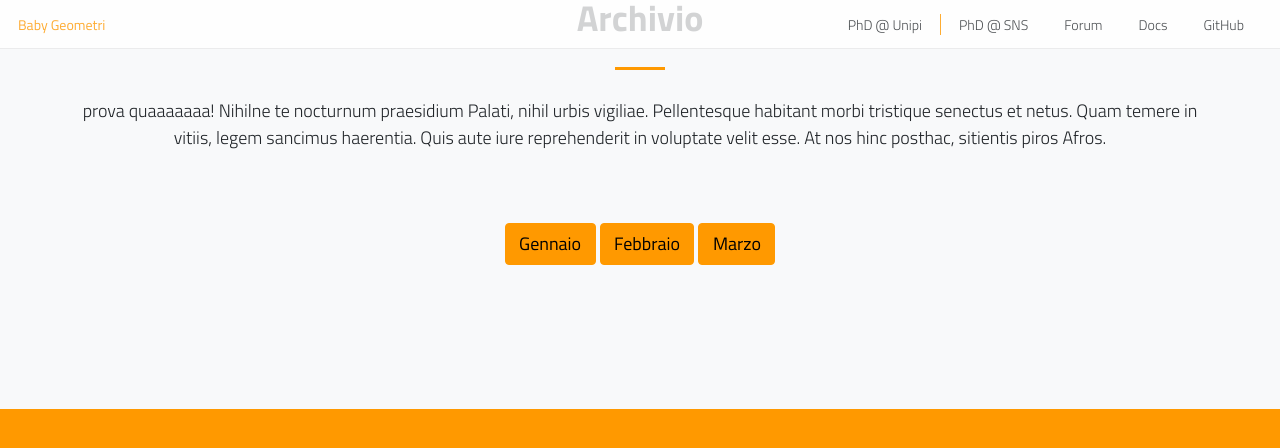
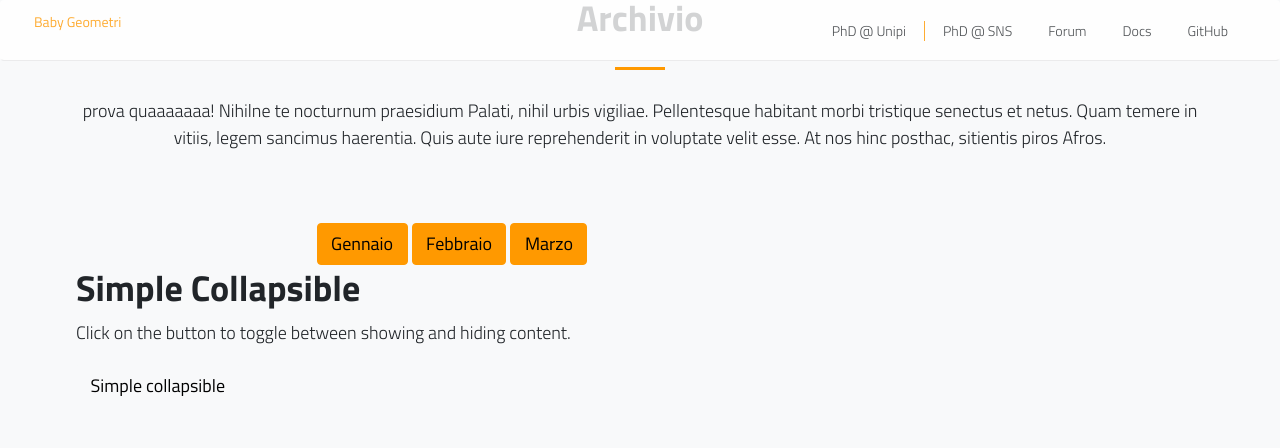
Before and after one commit to baby-geometri/baby-geometri.github.io, a Jekyll site: the page built from index.md, in a window 1280 px wide and 900 px high, scrolled down 2160 px, cut to the strip 0-529 px from the top of the window. Shown: the top 448 px of the strip. Built offline with Jekyll 4.4.1, drawn with Linux system fonts in a browser that asks for light colours; nearby versions of some CDN libraries.

Commit message:
Update default.html

```diff
--- a/_layouts/default.html
+++ b/_layouts/default.html
@@ -2,6 +2,13 @@
 <html lang="en">
 
 <head>
+
+
+<meta name="viewport" content="width=device-width, initial-scale=1">
+  <link rel="stylesheet" href="https://maxcdn.bootstrapcdn.com/bootstrap/3.3.7/css/bootstrap.min.css">
+  <script src="https://ajax.googleapis.com/ajax/libs/jquery/3.3.1/jquery.min.js"></script>
+  <script src="https://maxcdn.bootstrapcdn.com/bootstrap/3.3.7/js/bootstrap.min.js"></script>
+
 
    <!-- Required meta tags -->
     <meta charset="utf-8">
@@ -111,8 +118,21 @@
 
         <a class="btn btn-warning btn-xl mt-5 js-scroll-trigger" href="./marzo.md"> Marzo </a>
       </div>
+   </div>
 
-   </div>
+
+   <div class="container">
+  <h2>Simple Collapsible</h2>
+  <p>Click on the button to toggle between showing and hiding content.</p>
+  <button type="button" class="btn btn-info" data-toggle="collapse" data-target="#demo">Simple collapsible</button>
+  <div id="demo" class="collapse">
+    Lorem ipsum dolor sit amet, consectetur adipisicing elit,
+    sed do eiusmod tempor incididunt ut labore et dolore magna aliqua. Ut enim ad minim veniam,
+    quis nostrud exercitation ullamco laboris nisi ut aliquip ex ea commodo consequat.
+  </div>
+</div>
+
+
 </section>
 
 
```
